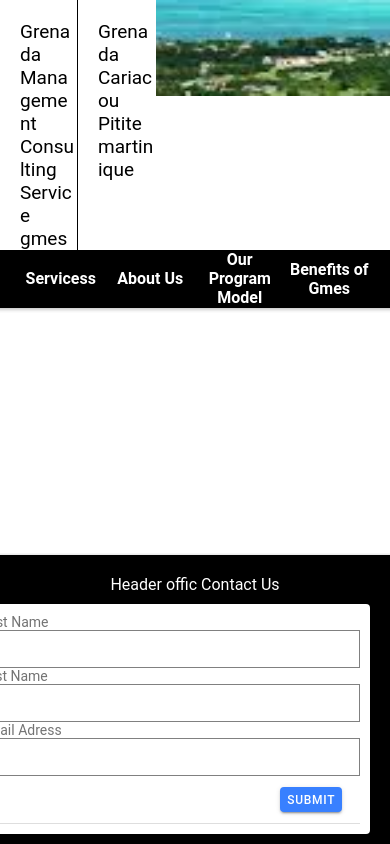
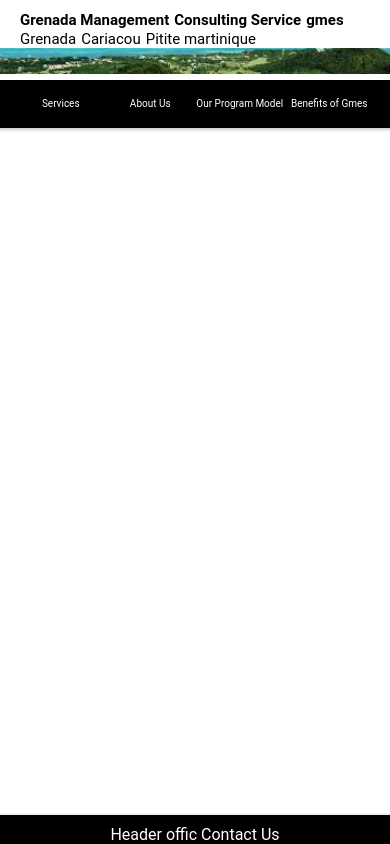
Before and after one commit to dotainion/consultingService, a React (Create React App) app: page /home in a window 390 px wide. Built offline with nearby package versions, Linux system fonts and the light colour scheme.

Commit message:
refactoring

```diff
--- a/src/components/Footer.css
+++ b/src/components/Footer.css
@@ -5,3 +5,9 @@
     color: white;
     padding-top: 20px;
 }
+
+@media screen and (max-width:500px){
+    .footer-main-container{
+        padding-top: 10px;
+    }
+}
--- a/src/components/Footer.tsx
+++ b/src/components/Footer.tsx
@@ -11,17 +11,6 @@ export const Footer: React.FC = ()=>{
                 <div>
 
                 </div>
-                <IonCard style={{width:"400px",padding:"10px",marginLeft:"100%",transform:"translateX(-105%)",textAlign:"left"}}>
-                    <IonLabel>First Name</IonLabel>
-                    <IonInput style={{border:"1px solid gray"}}/>
-                    <IonLabel>Last Name</IonLabel>
-                    <IonInput style={{border:"1px solid gray"}}/>
-                    <IonLabel>Email Adress</IonLabel>
-                    <IonInput style={{border:"1px solid gray"}}/>
-                    <IonItem>
-                        <IonButton slot="end">Submit</IonButton>
-                    </IonItem>
-                </IonCard>
             </div>
         </IonFooter>
     )
--- a/src/components/Header.css
+++ b/src/components/Header.css
@@ -8,12 +8,12 @@
     border-right: 1px solid black;
     width: 20%;
     padding-left: 20px;
-    padding-top: 20px;
+    padding-top: 10px;
 }
 .header-center-container{
     width: 20%;
     padding-left: 20px;
-    padding-top: 20px;
+    padding-top: 10px;
 }
 .header-right-container{
 
@@ -23,7 +23,7 @@
     font-size: 19px;
 }
 .header-image{
-    width: 2000%;
+    width: 2100%;
     height: 200%;
 }
 .header-drop-down-options-container{
@@ -32,10 +32,69 @@
 .header-drop-down-buttons{
     display: inline;
     width: 100%;
-    text-align: center;
+    text-align: left;
     color: white;
     font-weight: bold;
 }
 .header-drop-down-buttons-hover:hover{
     color: dodgerblue;
 }
+/*drop down lists*/
+.header-drop-down-lists-main-container{
+    position: fixed;
+    z-index: 99;
+    background-color: white;
+    min-width: 200px;
+    margin-left: -0px;
+}
+.header-drop-down-list-item{
+    display: block;
+    padding: 5px;
+}
+.header-drop-down-list-item-hover:hover{
+    color: dodgerblue;
+    background-color: lightgray;
+}
+
+@media screen and (max-width:500px){
+    .header-sub-container{
+        display: block;
+    }
+    .header-left-container{
+        border-right: none;
+        width: 100%;
+        padding-left: 20px;
+        padding-top: 10px;
+        font-weight: bold;
+    }
+    .header-center-container{
+        width: 100%;
+        padding-left: 20px;
+        padding-top: 0px;
+    }
+    .header-right-container{
+
+    }
+    .header-image{
+        position: absolute;
+        width: 100%;
+        height: 20%;
+    }
+    .header-title{
+        display: inline;
+        font-size: 15px;
+        width: 100%;
+        margin-right: 5px;
+    }
+    .header-drop-down-options-container{
+        margin-top: -16px;
+    }
+    .header-drop-down-buttons{
+        display: inline;
+        width: 100%;
+        text-align: center;
+        color: white;
+        font-weight: normal;
+        font-size: 10px;
+    }
+}
--- a/src/components/Header.tsx
+++ b/src/components/Header.tsx
@@ -1,10 +1,49 @@
-import { IonHeader, IonImg, IonItem, IonLabel, IonList, IonTitle,IonThumbnail } from '@ionic/react';
-import React from 'react';
+import { IonHeader, IonImg, IonItem, IonLabel, IonList, IonTitle,IonThumbnail, IonCard } from '@ionic/react';
+import React, { useState } from 'react';
 import './Header.css';
 import image from '../images/image.jpg';
+import { tools } from './tools';
 
+const DropDownList = (props:any) =>{
+    return(
+        <IonCard hidden={!props.display} class="header-drop-down-lists-main-container" onMouseLeave={()=>{
+            if (props.onClose) props.onClose();
+        }}>
+            {props.value.map((list:any,key:any)=>(
+                <IonLabel class="header-drop-down-list-item header-drop-down-list-item-hover" key={key} onClick={()=>{
+                    if (props.onClick) props.onClick(list);
+                }}>{list}</IonLabel>
+            ))}
+        </IonCard>
+    )
+}
 export const Header: React.FC = ()=>{
-    const dropDownOptions = ["Servicess","About Us","Our Program Model","Benefits of Gmes"]
+    const [drop_list, set_drop_list] = useState([] as any[]);
+    const [drop_id, set_drop_id] = useState({
+        service: false,
+        aboutUs: false,
+        programModel: false,
+        benefits: false,
+    });
+    const keys = ["service","aboutus","programmodel","benefits"]
+    const setDropDown = (cmd:string) =>{
+        set_drop_id({
+            service: tools.compare(cmd,keys[0],true,false),
+            aboutUs: tools.compare(cmd,keys[1],true,false),
+            programModel: tools.compare(cmd,keys[2],true,false),
+            benefits: tools.compare(cmd,keys[3],true,false),
+        });
+    }
+    const services = ["Testing Drop down","Test Options"];
+    const abouts = ["Testing Drop down","Test Options"];
+    const models = ["Testing Drop down","Test Options"];
+    const benefits = ["Testing Drop down","Test Options"];
+    const dropDownOptions = [
+        {name: "Services", value: services, display: drop_id.service, key: keys[0]},
+        {name: "About Us", value: abouts, display: drop_id.aboutUs, key: keys[1]},
+        {name: "Our Program Model", value: models, display: drop_id.programModel, key: keys[2]},
+        {name: "Benefits of Gmes", value: benefits, display: drop_id.benefits, key: keys[3]}
+    ]
     return(
         <IonHeader class="header-main-container">
             <div className="header-sub-container">
@@ -25,11 +64,19 @@ export const Header: React.FC = ()=>{
                 </div>
             </div>
             <IonItem className="header-drop-down-options-container">
-                {dropDownOptions.map((option,key)=>{return(
+                {dropDownOptions.map((option,key)=>(
                     <div className="header-drop-down-buttons" key={key}>
-                        <span className="header-drop-down-buttons-hover">{option}</span>
+                        <span className="header-drop-down-buttons-hover" onClick={()=>{
+                            set_drop_list(option.value);
+                            setDropDown(option.key);
+                        }}>{option.name}</span>
+                        <DropDownList value={drop_list} onClose={()=>{
+                            setDropDown("all");
+                        }} onClick={(value:string)=>{
+                            console.log(value);
+                        }} display={option.display}/>
                     </div>
-                )})}
+                ))}
             </IonItem>
         </IonHeader>
     )
--- /dev/null
+++ b/src/components/tools.js
@@ -0,0 +1,8 @@
+class Tools{
+    compare(compareThis,withThat,returnIfTrue,returnIfFalse){
+        if (compareThis === withThat) return returnIfTrue;
+        else return returnIfFalse;
+    }
+}
+const tools = new Tools();
+export { tools }
```
